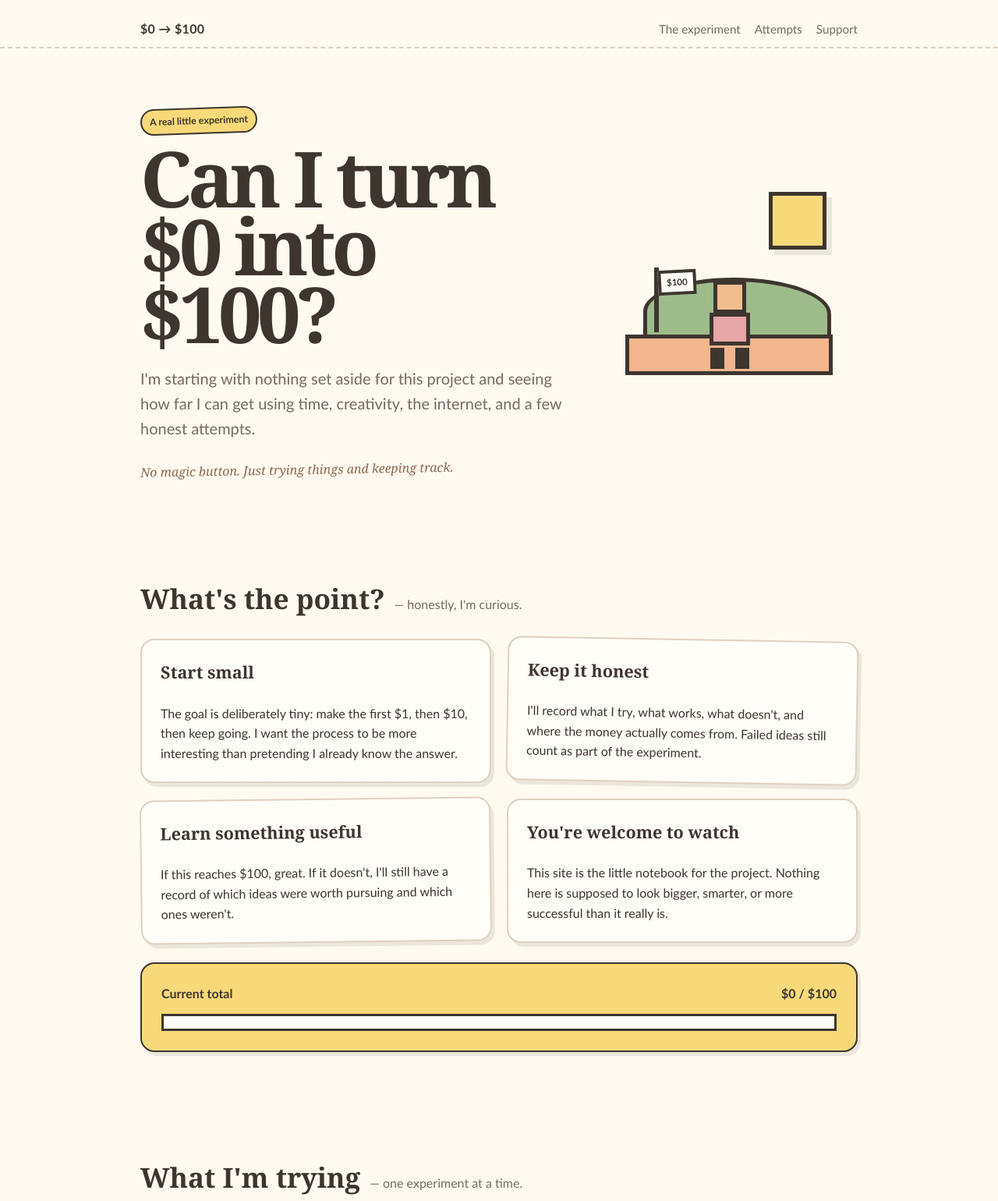
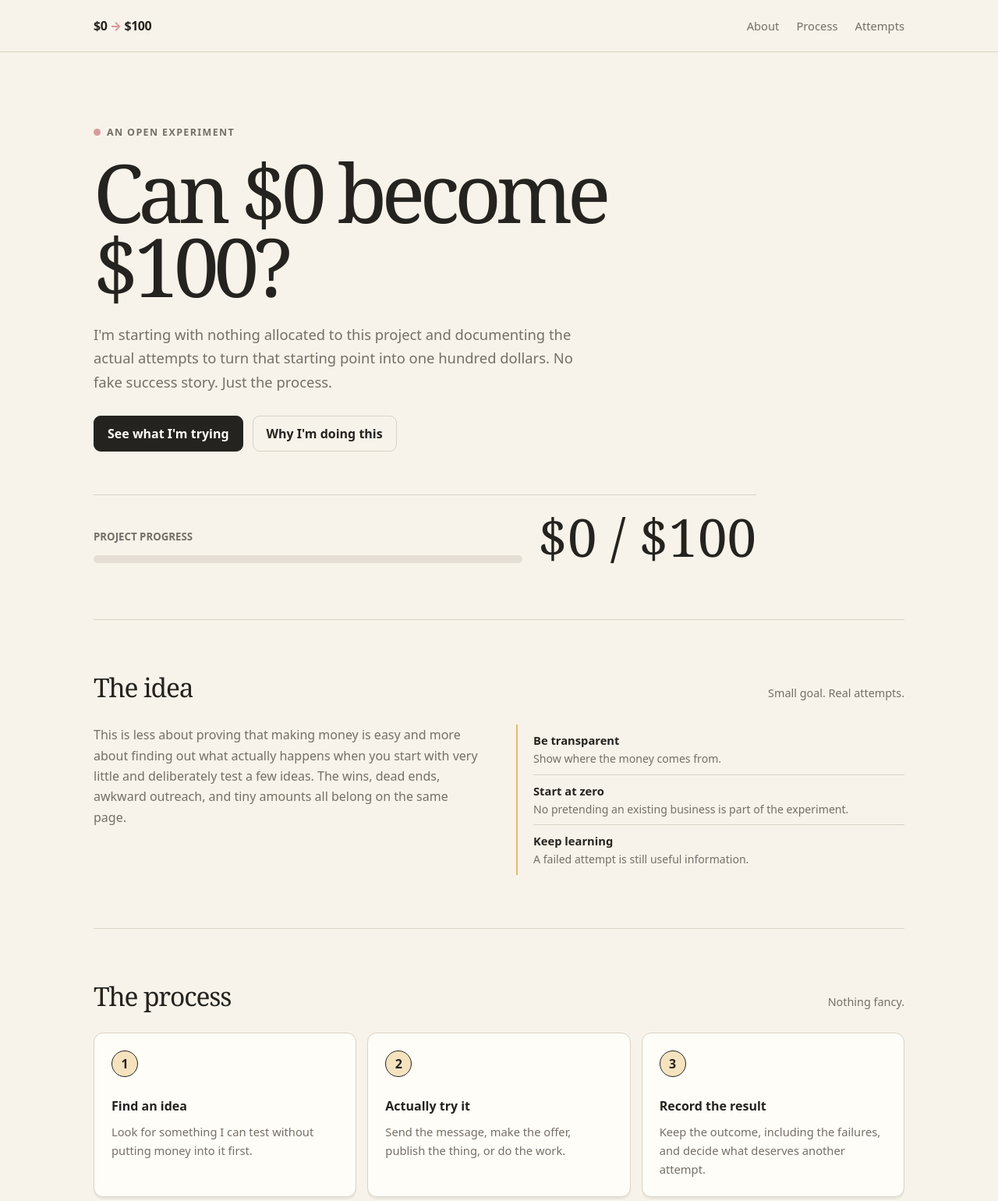
Before and after one commit to AI-1buck-Experiment/ai-0-to-100, a plain HTML site: page index.html in a window 1280 px wide. Shown: the top 1540 px of the page at 78% size. Drawn offline with Linux system fonts and the light colour scheme.

Commit message:
Add files via upload

```diff
--- a/index.html
+++ b/index.html
@@ -3,252 +3,134 @@
 <head>
 <meta charset="utf-8">
 <meta name="viewport" content="width=device-width, initial-scale=1">
-  <meta name="description" content="$0 to $100 — a small, honest experiment in making $100 from nothing.">
-  <title>$0 → $100 | The Experiment</title>
+<title>$0 → $100 — The Experiment</title>
+<meta name="description" content="A transparent little experiment to see whether $0 can become $100.">
 <style>
-    :root {
-      --paper: #fffaf0;
-      --paper-2: #fffdf7;
-      --ink: #3d352e;
-      --muted: #766a60;
-      --brown: #8c6750;
-      --peach: #f3b58e;
-      --yellow: #f8d979;
-      --green: #9ebc8b;
-      --pink: #e7a6a8;
-      --line: #dfd0c1;
-      --shadow: 4px 5px 0 rgba(61,53,46,.10);
-      --radius: 18px;
-      font-family: "Trebuchet MS", "Segoe UI", sans-serif;
+:root{
+  --bg:#f7f3ea;
+  --surface:#fffdf8;
+  --ink:#25231f;
+  --muted:#756f66;
+  --line:#d9d2c6;
+  --accent:#e9b86b;
+  --accent-soft:#f5e3bf;
+  --green:#8da88b;
+  --green-soft:#e2eadf;
+  --pink:#d99a9b;
+  --max:1040px;
+  --shadow:0 3px 0 rgba(37,35,31,.06);
 }
+*{box-sizing:border-box}
+html{scroll-behavior:smooth}
+body{
+  margin:0;
+  background:var(--bg);
+  color:var(--ink);
+  font:16px/1.65 system-ui,-apple-system,BlinkMacSystemFont,"Segoe UI",sans-serif;
+}
+a{color:inherit}
+.wrap{width:min(var(--max),calc(100% - 36px));margin:auto}
 
-    * { box-sizing: border-box; }
-    html { scroll-behavior: smooth; }
-    body {
-      margin: 0;
-      color: var(--ink);
-      background:
-        radial-gradient(circle at 15px 15px, rgba(140,103,80,.035) 1px, transparent 1.5px) 0 0/30px 30px,
-        var(--paper);
-      line-height: 1.6;
+/* UI personality comes from typography, borders, spacing and tiny shapes—not artwork. */
+header{padding:20px 0;border-bottom:1px solid var(--line);background:rgba(247,243,234,.94);position:sticky;top:0;z-index:5}
+nav{display:flex;align-items:center;justify-content:space-between;gap:24px}
+.logo{font-weight:850;text-decoration:none;letter-spacing:-.03em}
+.logo span{color:var(--pink)}
+.links{display:flex;gap:22px}
+.links a{text-decoration:none;color:var(--muted);font-size:.92rem}
+.links a:hover{color:var(--ink)}
+
+.hero{padding:88px 0 72px;max-width:850px}
+.kicker{
+  display:inline-flex;align-items:center;gap:8px;
+  color:var(--muted);font-size:.78rem;font-weight:800;
+  text-transform:uppercase;letter-spacing:.11em;
 }
+.kicker:before{content:"";width:9px;height:9px;background:var(--pink);border-radius:50%}
+h1{
+  font-family:Georgia,"Times New Roman",serif;
+  font-weight:500;font-size:clamp(3.2rem,9vw,6.5rem);
+  line-height:.92;letter-spacing:-.065em;margin:16px 0 25px;
+}
+.hero-copy{max-width:650px;color:var(--muted);font-size:1.15rem}
+.hero-actions{display:flex;flex-wrap:wrap;gap:12px;margin-top:28px}
+.button{
+  display:inline-flex;align-items:center;justify-content:center;
+  min-height:46px;padding:0 17px;border:1px solid var(--ink);
+  border-radius:9px;text-decoration:none;font-weight:800;
+  background:var(--ink);color:var(--surface);
+}
+.button.secondary{background:transparent;color:var(--ink);border-color:var(--line)}
+.button:hover{transform:translateY(-1px)}
 
-    a { color: inherit; }
-    .wrap { width: min(920px, calc(100% - 32px)); margin: 0 auto; }
+.goal{
+  margin-top:55px;border-top:1px solid var(--line);padding-top:20px;
+  display:grid;grid-template-columns:1fr auto;gap:20px;align-items:end;
+}
+.goal-label{color:var(--muted);font-size:.83rem;font-weight:750}
+.goal-number{font:500 clamp(2.5rem,7vw,4.2rem)/1 Georgia,serif}
+.progress{height:10px;background:#e4ded4;border-radius:99px;overflow:hidden;margin-top:13px}
+.progress span{display:block;width:0%;height:100%;background:var(--green);border-radius:99px}
 
-    header {
-      padding: 24px 0 10px;
-      border-bottom: 2px dashed var(--line);
+section{padding:68px 0;border-top:1px solid var(--line)}
+.section-head{display:flex;justify-content:space-between;align-items:baseline;gap:20px;margin-bottom:28px}
+h2{font:500 2.1rem/1.1 Georgia,serif;margin:0;letter-spacing:-.035em}
+.section-note{color:var(--muted);font-size:.9rem}
+
+.about{
+  display:grid;grid-template-columns:1fr 1fr;gap:44px;
 }
-    nav {
-      display: flex;
-      align-items: center;
-      justify-content: space-between;
-      gap: 18px;
+.about p{margin:0;color:var(--muted);max-width:600px}
+.principles{border-left:2px solid var(--accent);padding-left:20px}
+.principles div{padding:8px 0;border-bottom:1px solid var(--line)}
+.principles div:last-child{border-bottom:0}
+.principles strong{display:block;font-size:.92rem}
+.principles span{display:block;color:var(--muted);font-size:.88rem}
+
+.steps{display:grid;grid-template-columns:repeat(3,1fr);gap:14px}
+.step{
+  background:var(--surface);border:1px solid var(--line);border-radius:12px;
+  padding:22px;box-shadow:var(--shadow);min-height:190px;
 }
-    .brand {
-      text-decoration: none;
-      font-weight: 900;
-      letter-spacing: .02em;
+.step-no{
+  width:34px;height:34px;border:1px solid var(--ink);border-radius:50%;
+  display:grid;place-items:center;font-weight:850;margin-bottom:24px;
+  background:var(--accent-soft);
 }
-    .navlinks { display: flex; gap: 18px; }
-    .navlinks a { text-decoration: none; color: var(--muted); font-size: .95rem; }
-    .navlinks a:hover { color: var(--ink); }
+.step h3{margin:0 0 7px;font-size:1rem}
+.step p{margin:0;color:var(--muted);font-size:.92rem}
 
-    main { overflow: hidden; }
+.attempts{display:grid;gap:1px;border:1px solid var(--line);border-radius:12px;overflow:hidden;background:var(--line)}
+.attempt{
+  display:grid;grid-template-columns:170px 1fr auto;gap:24px;align-items:center;
+  padding:20px;background:var(--surface);
+}
+.attempt-type{font-size:.75rem;text-transform:uppercase;letter-spacing:.09em;font-weight:850;color:var(--muted)}
+.attempt h3{margin:0;font-size:1rem}
+.attempt p{margin:3px 0 0;color:var(--muted);font-size:.88rem}
+.status{font-size:.75rem;font-weight:800;padding:5px 9px;border-radius:99px;border:1px solid var(--line);white-space:nowrap}
+.status.active{background:var(--green-soft);border-color:#b9cdb7}
 
-    .hero {
-      display: grid;
-      grid-template-columns: 1.25fr .75fr;
-      gap: 40px;
-      align-items: center;
-      padding: 76px 0 58px;
+.support{
+  display:grid;grid-template-columns:1fr auto;gap:30px;align-items:center;
+  padding:30px;background:var(--accent-soft);border:1px solid #dfc48f;border-radius:12px;
 }
-    .eyebrow {
-      display: inline-block;
-      margin-bottom: 12px;
-      padding: 5px 10px;
-      border: 2px solid var(--ink);
-      border-radius: 999px;
-      background: var(--yellow);
-      font-size: .78rem;
-      font-weight: 900;
-      transform: rotate(-2deg);
-    }
-    h1 {
-      margin: 0;
-      max-width: 650px;
-      font-family: Georgia, serif;
-      font-size: clamp(3.1rem, 9vw, 6.2rem);
-      line-height: .88;
-      letter-spacing: -.055em;
-    }
-    .hero p {
-      max-width: 590px;
-      margin: 24px 0 0;
-      font-size: clamp(1.05rem, 2.3vw, 1.25rem);
-      color: var(--muted);
-    }
-    .scribble {
-      margin-top: 24px;
-      color: var(--brown);
-      font-family: Georgia, serif;
-      font-style: italic;
-      transform: rotate(-1deg);
-    }
+.support h2{font-size:1.7rem}
+.support p{margin:7px 0 0;color:var(--muted);max-width:620px}
 
-    /* Tiny hand-drawn-looking pixel scene, deliberately simple and legible. */
-    .pixel-scene {
-      position: relative;
-      width: min(290px, 72vw);
-      aspect-ratio: 1;
-      margin: auto;
-      image-rendering: pixelated;
-    }
-    .sun {
-      position: absolute; width: 74px; height: 74px; right: 20px; top: 15px;
-      background: var(--yellow); border: 5px solid var(--ink);
-      box-shadow: 7px 7px 0 rgba(61,53,46,.10);
-    }
-    .hill {
-      position: absolute; left: 12%; right: 5%; bottom: 26%;
-      height: 31%; background: var(--green);
-      border: 5px solid var(--ink);
-      border-radius: 48% 52% 0 0;
-    }
-    .ground {
-      position: absolute; left: 4%; right: 4%; bottom: 14%;
-      height: 18%; background: var(--peach);
-      border: 5px solid var(--ink);
-    }
-    .person {
-      position: absolute; left: 38%; bottom: 24%; width: 72px; height: 92px;
-    }
-    .person .head { width: 42px; height: 42px; margin-left: 15px; background: #f0bd8f; border: 5px solid var(--ink); }
-    .person .body { width: 52px; height: 42px; margin: -1px auto 0; background: var(--pink); border: 5px solid var(--ink); }
-    .person .leg { position:absolute; bottom:-21px; width:18px; height:27px; background:var(--ink); }
-    .person .l { left:11px; } .person .r { right:11px; }
-    .flag {
-      position: absolute; left: 17%; bottom: 33%; width: 6px; height: 83px; background: var(--ink);
-    }
-    .flag:after {
-      content:"$100"; position:absolute; top:3px; left:5px;
-      padding:3px 7px; background:var(--paper-2); border:4px solid var(--ink);
-      font-size:.72rem; font-weight:900; transform:rotate(-3deg);
-    }
+footer{padding:40px 0 55px;color:var(--muted);font-size:.82rem}
+.footer-line{display:flex;justify-content:space-between;gap:20px;border-top:1px solid var(--line);padding-top:18px}
 
-    section { padding: 66px 0; }
-    .section-title {
-      display: flex; align-items: baseline; gap: 12px; margin-bottom: 24px;
-    }
-    .section-title h2 { margin:0; font-family:Georgia,serif; font-size:2.2rem; }
-    .section-title span { color:var(--muted); }
-
-    .story {
-      display: grid;
-      grid-template-columns: 1fr 1fr;
-      gap: 20px;
-    }
-    .note {
-      background: var(--paper-2);
-      border: 2px solid var(--line);
-      border-radius: var(--radius);
-      padding: 24px;
-      box-shadow: var(--shadow);
-    }
-    .note:nth-child(2) { transform: rotate(1deg); }
-    .note:nth-child(3) { transform: rotate(-.7deg); }
-    .note h3 { margin-top:0; font-family:Georgia,serif; font-size:1.35rem; }
-    .note p:last-child { margin-bottom:0; }
-
-    .steps {
-      display: grid;
-      gap: 18px;
-      counter-reset: steps;
-    }
-    .step {
-      counter-increment: steps;
-      display: grid;
-      grid-template-columns: 58px 1fr;
-      gap: 18px;
-      align-items: start;
-      padding: 22px;
-      background: var(--paper-2);
-      border: 2px solid var(--line);
-      border-radius: var(--radius);
-      box-shadow: var(--shadow);
-    }
-    .step-number {
-      width: 48px; height: 48px;
-      display: grid; place-items:center;
-      border: 3px solid var(--ink);
-      border-radius: 50%;
-      background: var(--yellow);
-      font-family: Georgia, serif;
-      font-size: 1.45rem;
-      font-weight: 900;
-    }
-    .step h3 { margin: 0 0 5px; font-size: 1.15rem; }
-    .step p { margin: 0; color: var(--muted); }
-
-    .progress {
-      margin-top: 25px;
-      padding: 25px;
-      border: 2px solid var(--ink);
-      border-radius: var(--radius);
-      background: var(--yellow);
-      box-shadow: var(--shadow);
-    }
-    .progress-top { display:flex; justify-content:space-between; gap:15px; font-weight:900; }
-    .bar {
-      height: 22px; margin-top: 13px; padding:3px;
-      border: 3px solid var(--ink); background: var(--paper-2);
-    }
-    .bar > div { width: 0%; height:100%; background:var(--green); transition:width .4s; }
-
-    .attempts {
-      display:grid; grid-template-columns: repeat(3,1fr); gap:18px;
-    }
-    .attempt {
-      padding: 22px;
-      border:2px solid var(--line); border-radius:var(--radius);
-      background:var(--paper-2); box-shadow:var(--shadow);
-    }
-    .attempt .tag {
-      display:inline-block; padding:3px 8px; border-radius:999px;
-      background:var(--green); border:2px solid var(--ink);
-      font-size:.72rem; font-weight:900; margin-bottom:12px;
-    }
-    .attempt h3 { margin:0 0 7px; font-family:Georgia,serif; }
-    .attempt p { margin:0; color:var(--muted); font-size:.95rem; }
-
-    .support {
-      text-align:center; padding:55px 24px; border-radius:24px;
-      border:2px solid var(--ink); background:var(--peach);
-      box-shadow:var(--shadow);
-    }
-    .support h2 { margin:0 0 10px; font-family:Georgia,serif; font-size:2.1rem; }
-    .button {
-      display:inline-block; margin-top:18px; padding:12px 20px;
-      text-decoration:none; font-weight:900;
-      background:var(--ink); color:var(--paper);
-      border:3px solid var(--ink); border-radius:12px;
-      box-shadow:4px 4px 0 rgba(61,53,46,.18);
-    }
-    .button:hover { transform:translate(1px,1px); box-shadow:2px 2px 0 rgba(61,53,46,.18); }
-
-    footer {
-      padding: 35px 0 50px; color:var(--muted); font-size:.9rem;
-      text-align:center;
-    }
-
-    @media (max-width: 720px) {
-      .navlinks { display:none; }
-      .hero { grid-template-columns:1fr; padding-top:48px; text-align:left; }
-      .pixel-scene { margin:10px auto 0; }
-      .story, .attempts { grid-template-columns:1fr; }
-      section { padding:50px 0; }
-      .step { grid-template-columns:48px 1fr; gap:12px; padding:18px; }
+@media(max-width:760px){
+  .links{display:none}
+  .hero{padding:62px 0 54px}
+  .goal{grid-template-columns:1fr}
+  .about,.steps{grid-template-columns:1fr}
+  .step{min-height:auto}
+  .attempt{grid-template-columns:1fr;gap:7px}
+  .status{justify-self:start}
+  .support{grid-template-columns:1fr}
+  .footer-line{flex-direction:column}
 }
 </style>
 </head>
@@ -256,148 +138,135 @@
 <header>
   <div class="wrap">
     <nav>
-        <a class="brand" href="#">$0 → $100</a>
-        <div class="navlinks">
-          <a href="#experiment">The experiment</a>
+      <a class="logo" href="#">$0 <span>→</span> $100</a>
+      <div class="links">
+        <a href="#about">About</a>
+        <a href="#process">Process</a>
         <a href="#attempts">Attempts</a>
-          <a href="#support">Support</a>
       </div>
     </nav>
   </div>
 </header>
 
 <main>
-    <section class="hero wrap">
-      <div>
-        <span class="eyebrow">A real little experiment</span>
-        <h1>Can I turn $0 into $100?</h1>
-        <p>
-          I'm starting with nothing set aside for this project and seeing how far
-          I can get using time, creativity, the internet, and a few honest attempts.
+  <div class="wrap">
+    <section class="hero" style="border-top:0">
+      <span class="kicker">An open experiment</span>
+      <h1>Can $0 become $100?</h1>
+      <p class="hero-copy">
+        I'm starting with nothing allocated to this project and documenting the
+        actual attempts to turn that starting point into one hundred dollars.
+        No fake success story. Just the process.
       </p>
-        <div class="scribble">No magic button. Just trying things and keeping track.</div>
+      <div class="hero-actions">
+        <a class="button" href="#attempts">See what I'm trying</a>
+        <a class="button secondary" href="#about">Why I'm doing this</a>
       </div>
 
-      <div class="pixel-scene" aria-label="Simple pixel-art scene of a person working toward a one hundred dollar goal">
-        <div class="sun"></div>
-        <div class="hill"></div>
-        <div class="ground"></div>
-        <div class="flag"></div>
-        <div class="person">
-          <div class="head"></div>
-          <div class="body"></div>
-          <div class="leg l"></div>
-          <div class="leg r"></div>
+      <div class="goal">
+        <div>
+          <div class="goal-label">PROJECT PROGRESS</div>
+          <div class="progress"><span id="progress"></span></div>
+        </div>
+        <div class="goal-number" id="amount">$0 / $100</div>
+      </div>
+    </section>
+
+    <section id="about">
+      <div class="section-head">
+        <h2>The idea</h2>
+        <span class="section-note">Small goal. Real attempts.</span>
+      </div>
+      <div class="about">
+        <p>
+          This is less about proving that making money is easy and more about
+          finding out what actually happens when you start with very little and
+          deliberately test a few ideas. The wins, dead ends, awkward outreach,
+          and tiny amounts all belong on the same page.
+        </p>
+        <div class="principles">
+          <div><strong>Be transparent</strong><span>Show where the money comes from.</span></div>
+          <div><strong>Start at zero</strong><span>No pretending an existing business is part of the experiment.</span></div>
+          <div><strong>Keep learning</strong><span>A failed attempt is still useful information.</span></div>
         </div>
       </div>
     </section>
 
-    <section id="experiment">
-      <div class="wrap">
-        <div class="section-title">
-          <h2>What's the point?</h2><span>— honestly, I'm curious.</span>
+    <section id="process">
+      <div class="section-head">
+        <h2>The process</h2>
+        <span class="section-note">Nothing fancy.</span>
       </div>
-        <div class="story">
-          <article class="note">
-            <h3>Start small</h3>
-            <p>
-              The goal is deliberately tiny: make the first $1, then $10, then
-              keep going. I want the process to be more interesting than pretending
-              I already know the answer.
-            </p>
+      <div class="steps">
+        <article class="step">
+          <div class="step-no">1</div>
+          <h3>Find an idea</h3>
+          <p>Look for something I can test without putting money into it first.</p>
         </article>
-          <article class="note">
-            <h3>Keep it honest</h3>
-            <p>
-              I'll record what I try, what works, what doesn't, and where the money
-              actually comes from. Failed ideas still count as part of the experiment.
-            </p>
+        <article class="step">
+          <div class="step-no">2</div>
+          <h3>Actually try it</h3>
+          <p>Send the message, make the offer, publish the thing, or do the work.</p>
         </article>
-          <article class="note">
-            <h3>Learn something useful</h3>
-            <p>
-              If this reaches $100, great. If it doesn't, I'll still have a record
-              of which ideas were worth pursuing and which ones weren't.
-            </p>
+        <article class="step">
+          <div class="step-no">3</div>
+          <h3>Record the result</h3>
+          <p>Keep the outcome, including the failures, and decide what deserves another attempt.</p>
         </article>
-          <article class="note">
-            <h3>You're welcome to watch</h3>
-            <p>
-              This site is the little notebook for the project. Nothing here is
-              supposed to look bigger, smarter, or more successful than it really is.
-            </p>
-          </article>
-        </div>
-
-        <div class="progress" aria-label="Current progress">
-          <div class="progress-top">
-            <span>Current total</span>
-            <span id="amount">$0 / $100</span>
-          </div>
-          <div class="bar"><div id="barFill"></div></div>
-        </div>
       </div>
     </section>
 
     <section id="attempts">
-      <div class="wrap">
-        <div class="section-title">
-          <h2>What I'm trying</h2><span>— one experiment at a time.</span>
+      <div class="section-head">
+        <h2>Current attempts</h2>
+        <span class="section-note">These can change.</span>
       </div>
       <div class="attempts">
         <article class="attempt">
-            <span class="tag">Revenue attempt</span>
-            <h3>Local businesses</h3>
-            <p>
-              Offering simple content and reputation-management help to small
-              businesses that could use an extra set of hands.
-            </p>
+          <div class="attempt-type">Revenue attempt</div>
+          <div><h3>Local business help</h3><p>Content and reputation-management outreach to small businesses.</p></div>
+          <span class="status active">Testing</span>
         </article>
         <article class="attempt">
-            <span class="tag">Revenue attempt</span>
-            <h3>Cannon Cove</h3>
-            <p>
-              A small side project inside the experiment. It's one possible route
-              to revenue—not the point of the whole project.
-            </p>
+          <div class="attempt-type">Side project</div>
+          <div><h3>Cannon Cove</h3><p>A smaller project being explored as one possible source of revenue.</p></div>
+          <span class="status">Side note</span>
         </article>
         <article class="attempt">
-            <span class="tag">Community</span>
-            <h3>Small support</h3>
-            <p>
-              A transparent option for anyone who simply wants to throw a dollar
-              or two behind the experiment and see what happens.
-            </p>
+          <div class="attempt-type">Community</div>
+          <div><h3>Small voluntary support</h3><p>An honest way for people following along to contribute if they want to.</p></div>
+          <span class="status">Open</span>
         </article>
-        </div>
       </div>
     </section>
 
     <section id="support">
-      <div class="wrap">
       <div class="support">
-          <h2>Want to help the experiment?</h2>
-          <p>
-            If you enjoy following along, you can support the project. Every dollar
-            gets counted toward the same $100 goal.
-          </p>
-          <!-- Replace this href with your Buy Me a Coffee page. -->
-          <a class="button" href="#" aria-label="Support the experiment">Buy me a coffee →</a>
+        <div>
+          <h2>Want to follow along?</h2>
+          <p>If you want to support the experiment, you can. Every dollar is counted toward the same $100 goal.</p>
         </div>
+        <!-- Replace # with your actual Buy Me a Coffee URL. -->
+        <a class="button" href="#">Support the experiment</a>
       </div>
     </section>
+  </div>
 </main>
 
 <footer>
-    <div class="wrap">Made by one person, one experiment at a time. · $0 → $100</div>
+  <div class="wrap">
+    <div class="footer-line">
+      <span>$0 → $100 · an experiment in progress</span>
+      <span>Built simply. Updated honestly.</span>
+    </div>
+  </div>
 </footer>
 
 <script>
-    // Change this number whenever the experiment's real total changes.
   const currentTotal = 0;
-    const capped = Math.max(0, Math.min(100, currentTotal));
+  const total = Math.max(0, Math.min(100, currentTotal));
   document.getElementById("amount").textContent = `$${currentTotal} / $100`;
-    document.getElementById("barFill").style.width = `${capped}%`;
+  document.getElementById("progress").style.width = total + "%";
 </script>
 </body>
 </html>
```
Also changed, not shown: 1 other file. Lines whose indentation alone changed are shown as unchanged.
